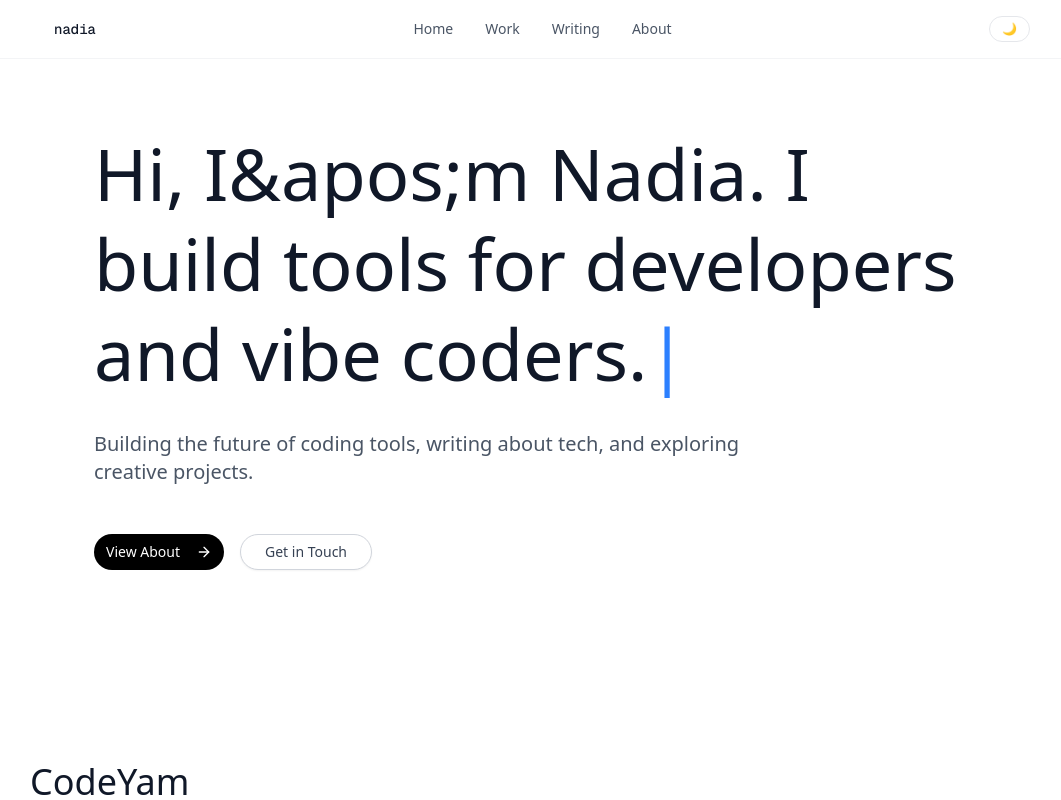
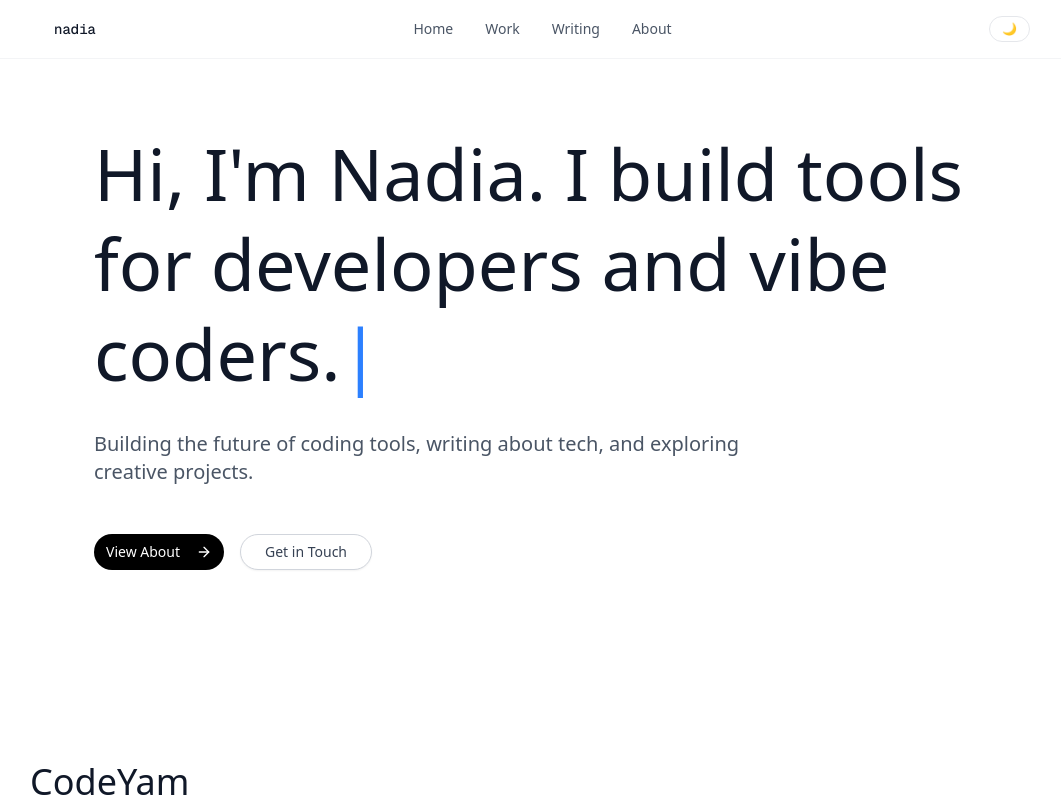
Before and after one commit to nseldeib/nadia-website, a Next.js app: page / in a window 1280 px wide. Shown: the top 800 px of the page, without its empty margins (98-1159 px from the left). Built offline with nearby package versions, Linux system fonts and the light colour scheme.

Commit message:
Fix apostrophe encoding in typewriter text and JSX content

```diff
--- a/src/app/page.tsx
+++ b/src/app/page.tsx
@@ -7,7 +7,7 @@ import Link from "next/link"
 export default function NadiaWebsite() {
   const [typewriterText, setTypewriterText] = useState("")
   const [darkMode, setDarkMode] = useState(false)
-  const fullText = "Hi, I&apos;m Nadia. I build tools for developers and vibe coders."
+  const fullText = "Hi, I'm Nadia. I build tools for developers and vibe coders."
 
   useEffect(() => {
     let i = 0
```
